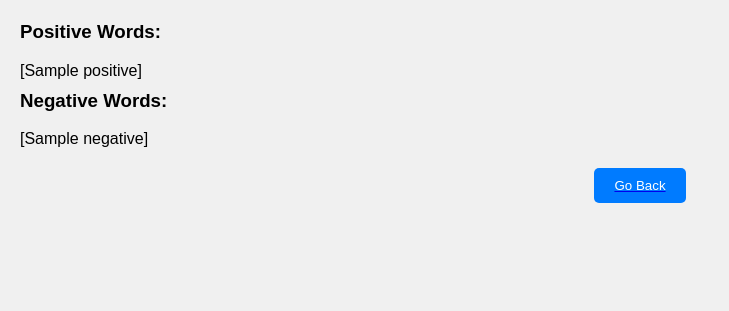
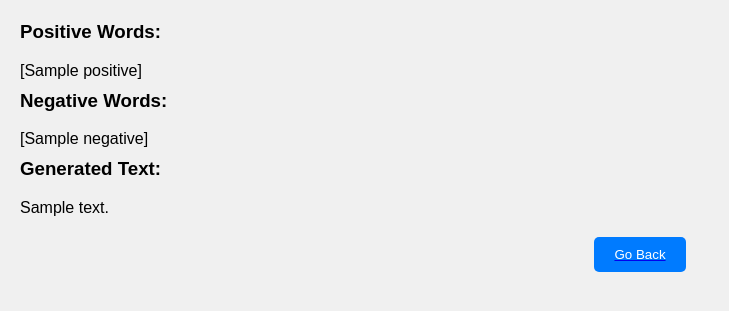
Before and after one commit to vinit714/AI-Powered-Text-Generation-and-Sentiment-Analysis-Dashboard, a Flask app: template app/templates/result.html in a window 1280 px wide. Shown: the part 366-677 px from the top of the page, without its empty margins (0-729 px from the left). Run offline with Flask 3, Linux system fonts and the light colour scheme; the template is opened without the code that fills it: most values are stand-ins (such as "Sample title", 1, 10 or a date in 2020).

Commit message:
Update result.html

```diff
--- a/app/templates/result.html
+++ b/app/templates/result.html
@@ -34,8 +34,10 @@
         <h3>Negative Words:</h3>
         <p>[{{ major_words['Negative'] | join(', ') }}]</p>
 
+        <h3>Generated Text:</h3>
+        <p>{{ generated_text }}</p>
 
-        <!-- button to go back to the start page -->
+        <!-- go back to the start page -->
         <a href="{{ url_for('index') }}"><button>Go Back</button></a>
     </div>
 </body>
```
